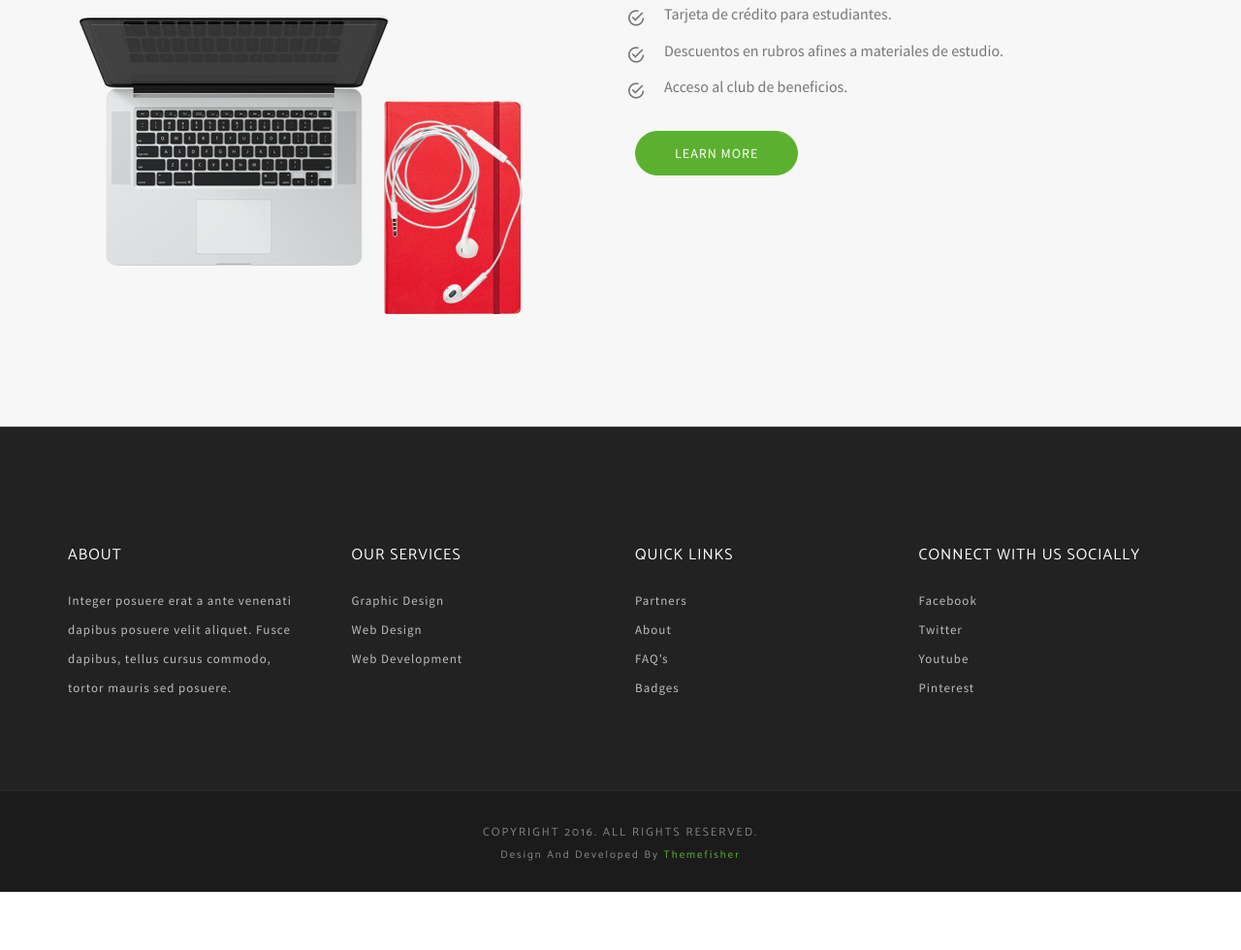
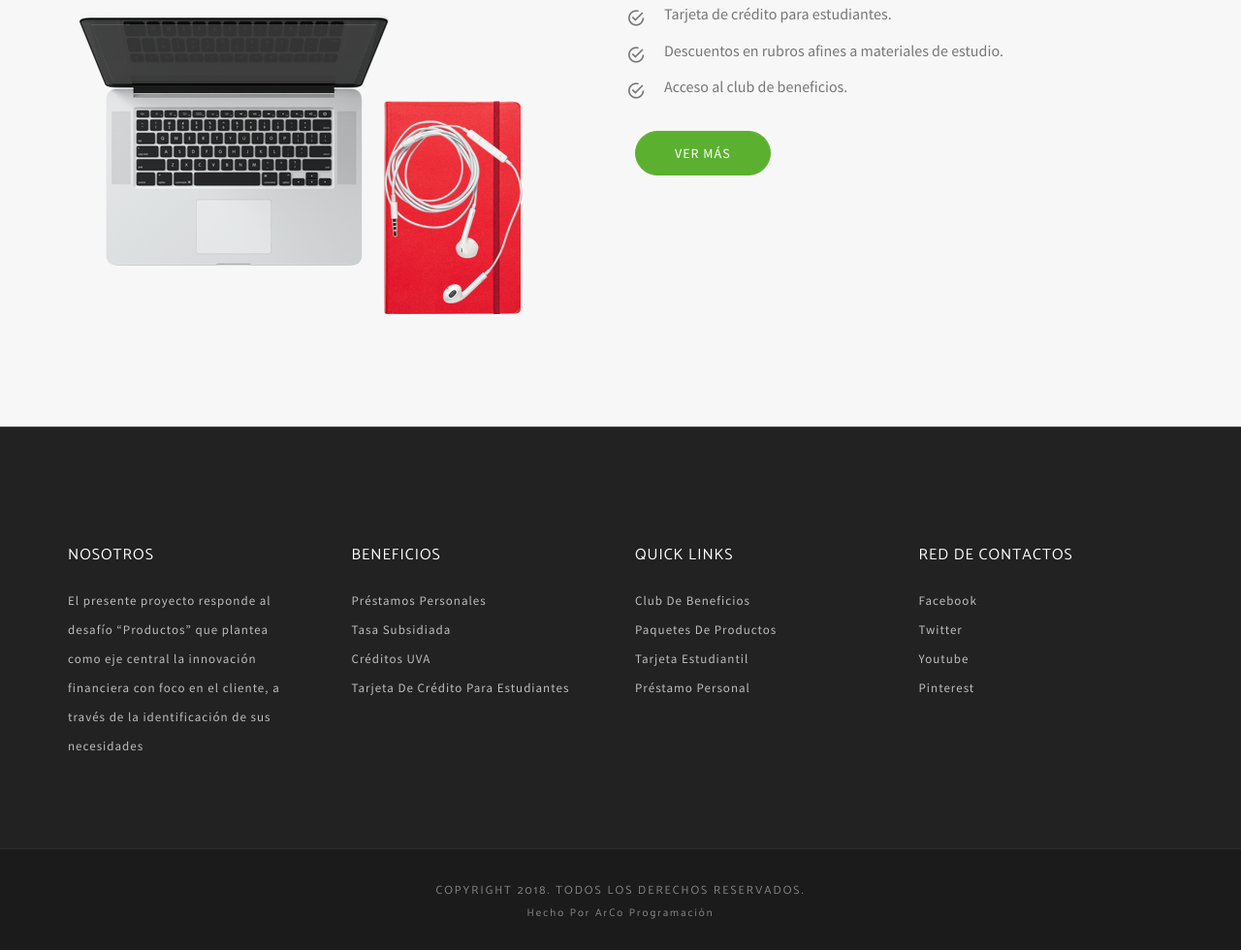
Before and after one commit to luchito76/luchito76.github.io, a plain HTML site: page index.html in a window 1280 px wide. Shown: the part 2305-3285 px from the top of the page at 97% size. Before the commit the page ends 3225 px from the top, so only its background shows below. Drawn offline with Linux system fonts and the light colour scheme; files whose address does not match are found by name.

Commit message:
Se corrigen algunos links

```diff
--- a/index.html
+++ b/index.html
@@ -136,8 +136,10 @@ Welcome Slider
       <div class="row">
         <div class="col-md-12">
           <div class="block">
-            <h1 class="wow fadeInUp" data-wow-duration=".5s" data-wow-delay=".3s">Hacé tu aporte <br> a la educación superior</h1>
-            <p class="wow fadeInUp" data-wow-duration=".5s" data-wow-delay=".5s">Unite a este proyecto innovador en el banco con mayor presencia regional</p>
+            <h1 class="wow fadeInUp" data-wow-duration=".5s" data-wow-delay=".3s">Hacé tu aporte <br> a la educación
+              superior</h1>
+            <p class="wow fadeInUp" data-wow-duration=".5s" data-wow-delay=".5s">Unite a este proyecto innovador en el
+              banco con mayor presencia regional</p>
             <ul class="list-inline wow fadeInUp" data-wow-duration=".5s" data-wow-delay=".7s">
               <li>
                 <a data-scroll href="#services" class="btn btn-main">Hacé tu aporte</a>
@@ -433,7 +435,7 @@ Start Paquete Estudiantil
             <li>Descuentos en rubros afines a materiales de estudio. </li>
             <li>Acceso al club de beneficios.</li>
           </ul>
-          <a href="#" class="btn btn-main mt-20">Learn More</a>
+          <a href="#" class="btn btn-main mt-20">Ver Más</a>
         </div>
       </div> <!-- End row -->
     </div> <!-- End container -->
@@ -446,20 +448,21 @@ Start Paquete Estudiantil
       <div class="container">
         <div class="row">
           <div class="col-sm-3 col-md-3 col-lg-3">
-            <h3>about</h3>
-            <p>Integer posuere erat a ante venenati dapibus posuere velit aliquet. Fusce dapibus, tellus cursus
-              commodo, tortor mauris sed posuere.</p>
+            <h3>nosotros</h3>
+            <p>El presente proyecto responde al desafío “Productos” que plantea como eje central la innovación
+              financiera con foco en el cliente, a través de la identificación de sus necesidades </p>
           </div>
           <!-- End of .col-sm-3 -->
 
           <div class="col-sm-3 col-md-3 col-lg-3">
             <ul>
               <li>
-                <h3>Our Services</h3>
+                <h3>Beneficios</h3>
               </li>
-              <li><a href="#">Graphic Design</a></li>
-              <li><a href="#">Web Design</a></li>
-              <li><a href="#">Web Development</a></li>
+              <li><a href="#">Préstamos Personales</a></li>
+              <li><a href="#">Tasa Subsidiada</a></li>
+              <li><a href="#">Créditos UVA</a></li>
+              <li><a href="#">Tarjeta de crédito para estudiantes</a></li>
             </ul>
           </div>
           <!-- End of .col-sm-3 -->
@@ -469,10 +472,10 @@ Start Paquete Estudiantil
               <li>
                 <h3>Quick Links</h3>
               </li>
-              <li><a href="#">Partners</a></li>
-              <li><a href="#">About</a></li>
-              <li><a href="#">FAQ’s</a></li>
-              <li><a href="#">Badges</a></li>
+              <li><a href="https://micrositio.bpn.com.ar/">Club de Beneficios</a></li>
+              <li><a href="#">Paquetes de Productos</a></li>
+              <li><a href="#">Tarjeta Estudiantil</a></li>
+              <li><a href="#">Préstamo Personal</a></li>
             </ul>
           </div>
           <!-- End of .col-sm-3 -->
@@ -480,7 +483,7 @@ Start Paquete Estudiantil
           <div class="col-sm-3 col-md-3 col-lg-3">
             <ul>
               <li>
-                <h3>Connect with us Socially</h3>
+                <h3>Red de contactos</h3>
               </li>
               <li><a href="#">Facebook</a></li>
               <li><a href="#">Twitter</a></li>
@@ -494,8 +497,8 @@ Start Paquete Estudiantil
       </div> <!-- end container -->
     </div>
     <div class="footer-bottom">
-      <h5>Copyright 2016. All rights reserved.</h5>
-      <h6>Design and Developed by <a href="">Themefisher</a></h6>
+      <h5>Copyright 2018. Todos los derechos reservados.</h5>
+      <h6>Hecho por ArCo Programación</h6>
     </div>
   </footer> <!-- end footer -->
 
@@ -538,28 +541,6 @@ Start Paquete Estudiantil
 
       $("#perettPerfilModal").modal("show");
     }
-
-    // $(document).ready(function () {
-    //   /* Get iframe src attribute value i.e. YouTube video url
-    //   and store it in a variable */
-    //   var url = $("#cartoonVideo").attr('src');
-
-    //   /* Remove iframe src attribute on page load to
-    //   prevent autoplay in background */
-    //   $("#cartoonVideo").attr('src', '');
-
-    //   /* Assign the initially stored url back to the iframe src
-    //   attribute when modal is displayed */
-    //   $("#myModal").on('http://shown.bs.modal', function () {
-    //     $("#cartoonVideo").attr('src', url);
-    //   });
-
-    //   /* Assign empty url value to the iframe src attribute when
-    //   modal hide, which stop the video playing */
-    //   $("#perettPerfilModal").on('http://hide.bs.modal', function () {
-    //     $("#cartoonVideo").attr('src', '');
-    //   });
-    // });
   </script>
 
 
```
